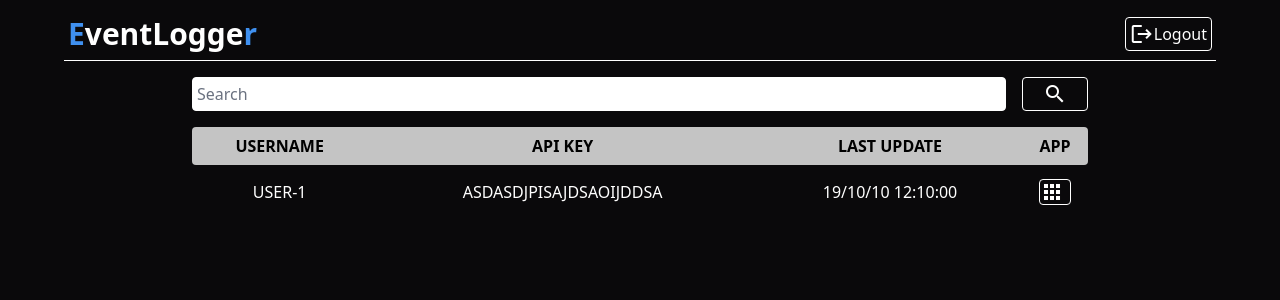
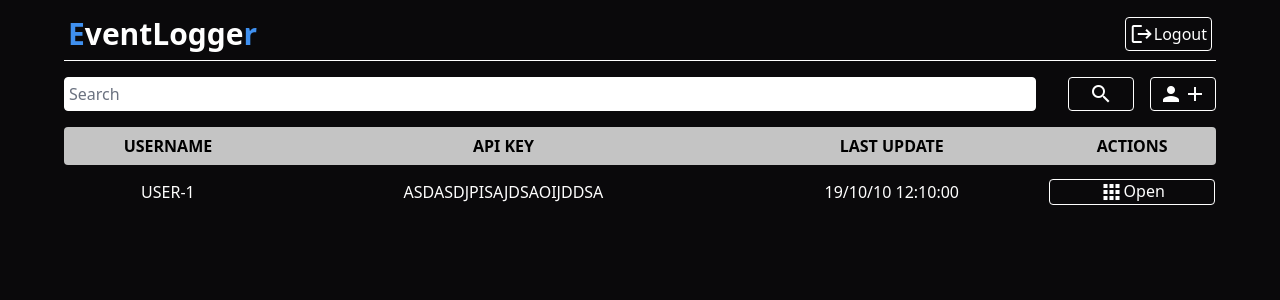
Before and after one commit to nicofretti/EventLogger, a Django app: page / in a window 1280 px wide. Shown: the top 300 px of the page. Run offline with Django 3.2, Linux system fonts and the light colour scheme; some libraries are stand-ins or nearby versions.

Commit message:
Finish homepage template

```diff
--- a/Server/templates/authentication/login.html
+++ b/Server/templates/authentication/login.html
@@ -30,7 +30,7 @@
                     <p class="text-white">Password:</p>
                     <input class="rounded w-72 bg-white" type="password" name="password"/>
                 </div>
-                <button class="bg-th-primary rounded my-8 h-10" type="submit">Log In</button>
+                <button class="text-white border border-white rounded hover:bg-th-primary my-8 h-10" type="submit">Log In</button>
             </form>
         </div>
     </div>
--- a/Server/templates/homepage.html
+++ b/Server/templates/homepage.html
@@ -8,47 +8,46 @@
     <a href="/" class="text-center text-3xl font-bold hover:text-th-primary">
         <span class="text-th-primary">E</span>ventLogge<span class="text-th-primary">r</span>
     </a>
-    <a class="flex justify-center border border-white rounded p-1 hover:bg-th-primary" href="{% url 'logout' %}">
+    <a class="flex justify-center border border-white rounded p-1 hover:bg-red-700" href="{% url 'logout' %}">
         <span class="material-icons">logout</span>
         Logout
     </a>
 </div>
 
-<div class="flex flex-col text-white mt-4 md:px-32">
+<div class="flex flex-col text-white mt-4">
     <!-- Search bar -->
     <form  method="GET">
-        <div class="flex">
+        <div class="flex space-x-4 ">
             <input type="text" name="q" class="border border-white rounded p-1 text-black w-full mr-4" placeholder="Search">
-            <button type="submit" class="material-icons text-white py-1 px-5 border border-white rounded hover:bg-th-primary">search</button>
+            <button type="submit" class="material-icons text-white py-1 px-5 border border-white rounded hover:bg-blue-700">search</button>
+            <button type="submit" class="material-icons text-white py-1 px-2 border border-white rounded hover:bg-green-700">personadd</button>
         </div>
     </form>
-    <!-- Table
-    <div class="flex justify-between text-black rounded bg-th-label font-bold p-1">
-        <div class="flex-1">USERNAME</div>
-        <div class="flex-2">API KEY</div>
-        <div class="flex-1">LAST UPDATE</div>
-        <div class="flex-1">EXPLORE</div>
-    <div>-->
+    <!-- Table -->
     <table class="border-collapse">
         <thead class="font-xl bg-th-label text-black font-bold rounded py-2 mb-5">
             <th class="rounded-l py-2">USERNAME</th>
             <th>API KEY</th>
             <th>LAST UPDATE</th>
-            <th class="rounded-r">APP</th>
+            <th class="rounded-r">ACTIONS</th>
         </thead>
         <tbody class="text-white text-center">
             <tr>
-                <td class="p-1"></td>
                 <td></td>
                 <td></td>
                 <td></td>
+                <td class="p-1">
+                </td>
             </tr>
             <tr>
                 <td class="py-2">USER-1</td>
                 <td>ASDASDJPISAJDSAOIJDDSA</td>
                 <td>19/10/10 12:10:00</td>
                 <td>
-                    <button type="submit" class="material-icons text-white w-8 border border-white rounded hover:bg-th-primary">appsicon</button>
+                    <a class="flex justify-center border border-white rounded hover:bg-th-primary" href="#">
+                        <span class="material-icons">apps</span>
+                        Open
+                    </a>
                 </td>
             </tr>
         </tbody>
--- a/Server/theme/static/css/dist/styles.css
+++ b/Server/theme/static/css/dist/styles.css
@@ -747,28 +745,20 @@ select {
   width: 100%;
 }
 
+.w-8 {
+  width: 2rem;
+}
+
 .w-72 {
   width: 18rem;
-}
-
-.w-5 {
-  width: 1.25rem;
-}
-
-.w-16 {
-  width: 4rem;
-}
-
-.w-8 {
-  width: 2rem;
 }
 
 .max-w-md {
   max-width: 28rem;
 }
 
-.flex-1 {
-  flex: 1 1 0%;
+.max-w-xs {
+  max-width: 20rem;
 }
 
 .border-collapse {
@@ -797,6 +783,12 @@ select {
 
 .justify-between {
   justify-content: space-between;
+}
+
+.space-x-4 > :not([hidden]) ~ :not([hidden]) {
+  --tw-space-x-reverse: 0;
+  margin-right: calc(1rem * var(--tw-space-x-reverse));
+  margin-left: calc(1rem * calc(1 - var(--tw-space-x-reverse)));
 }
 
 .self-center {
@@ -917,9 +908,14 @@ select {
   padding-right: 2rem;
 }
 
-.py-5 {
-  padding-top: 1.25rem;
-  padding-bottom: 1.25rem;
+.px-3 {
+  padding-left: 0.75rem;
+  padding-right: 0.75rem;
+}
+
+.px-2 {
+  padding-left: 0.5rem;
+  padding-right: 0.5rem;
 }
 
 .pb-2 {
```
Also changed, not shown: other parts of Server/theme/static/css/dist/styles.css (+36 -25 lines).
